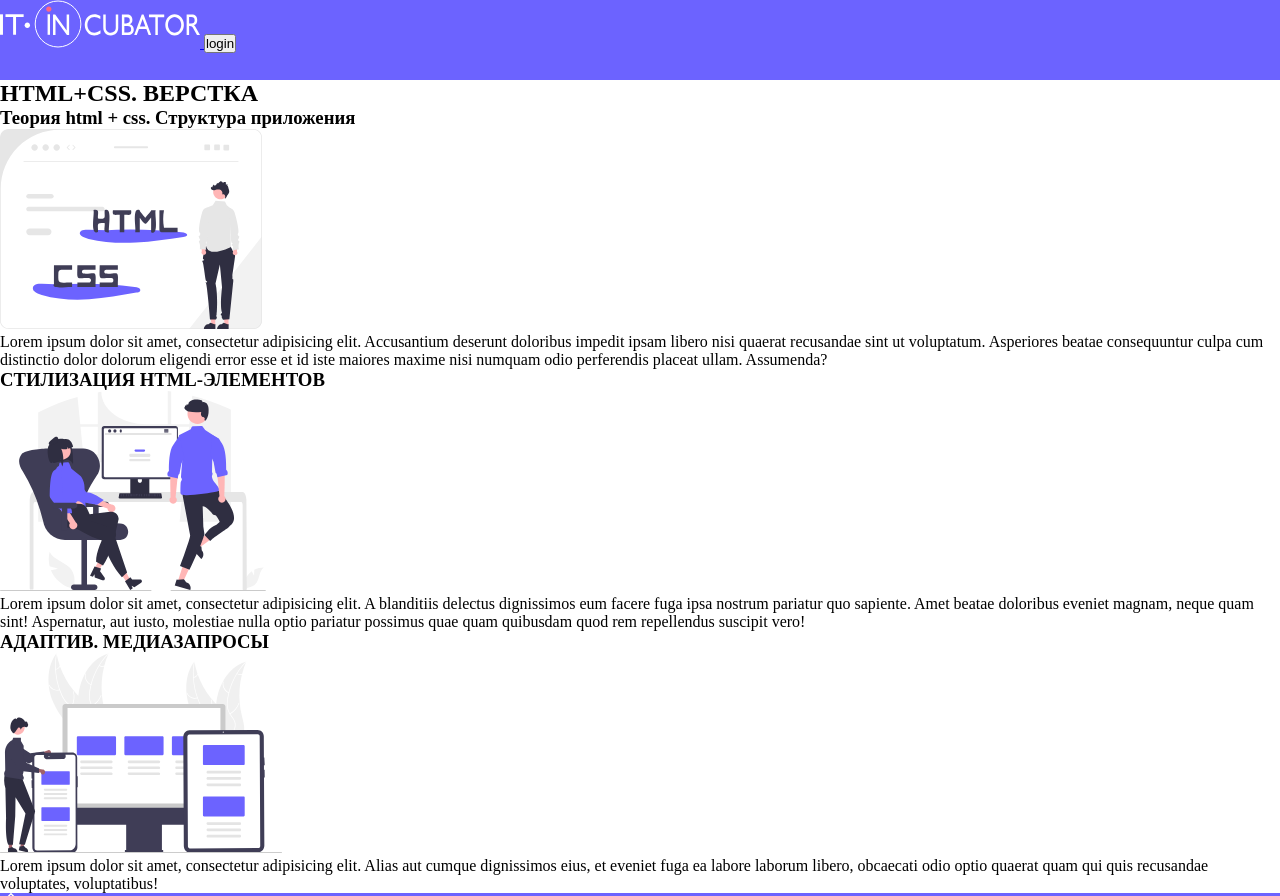
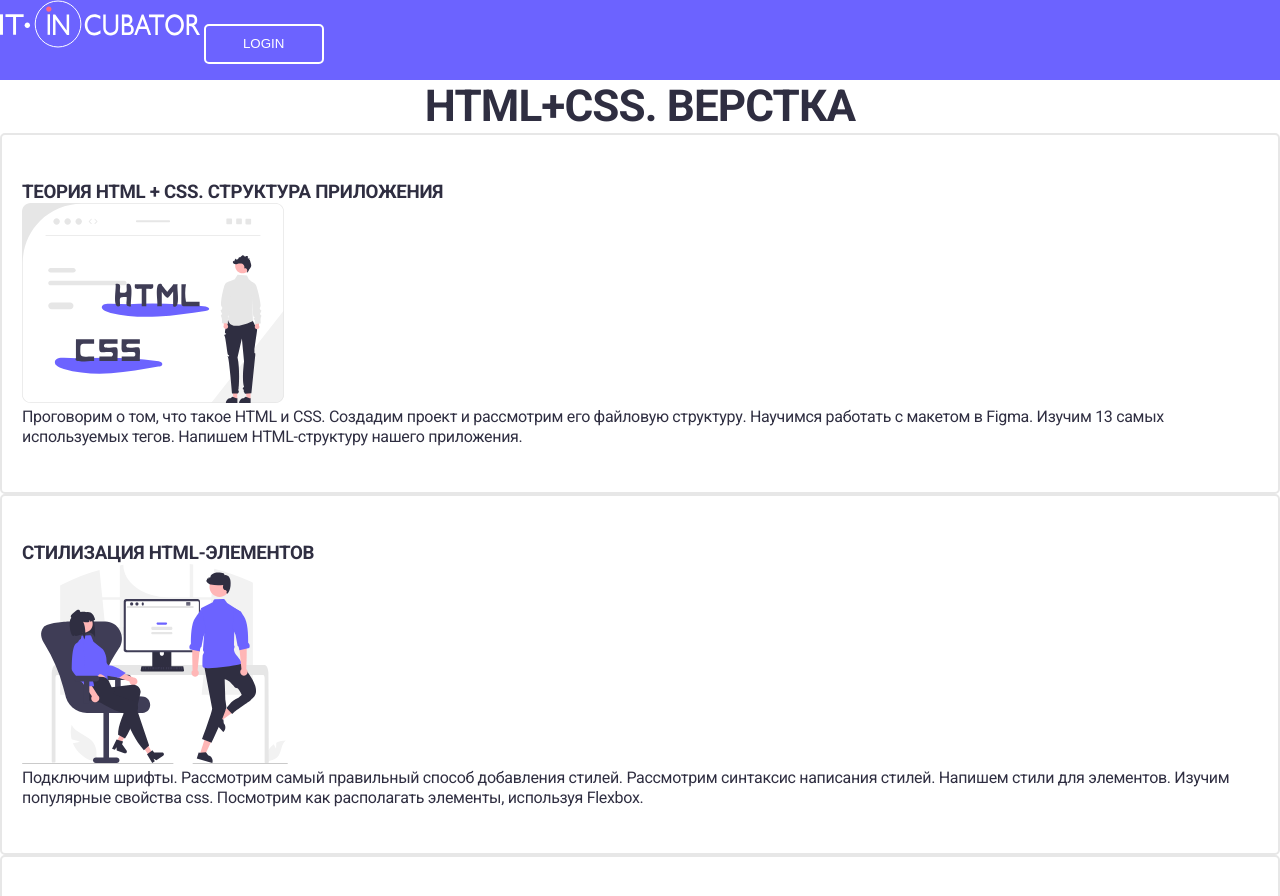
Before and after one commit to yulia463/Figma-HTML-CSS, a plain HTML site: page index.html in a window 1280 px wide. Shown: the top 896 px of the page. Drawn offline with Linux system fonts and the light colour scheme.

Commit message:
add css styles

```diff
--- a/css.css
+++ b/css.css
@@ -1,12 +1,62 @@
-*{
+* {
     margin: 0;
     padding: 0;
     box-sizing: border-box;
 }
-header{
+
+header {
     height: 80px;
 }
+
+body {
+    font-family: 'Roboto', sans-serif;
+    line-height: 1.2;
+    font-size: 16px;
+    font-weight: 400;
+    letter-spacing: -0.02em;
+    color: #2F2E41;;
+}
+
 header,
-footer{
+footer {
     background-color: #6C63FF;
 }
+
+.btn {
+    border: 2px solid #FFFFFF;
+    border-radius: 5px;
+    width: 120px;
+    height: 40px;
+    background-color: transparent;
+    cursor: pointer;
+    font-weight: 500;
+    color: #FFFFFF;
+}
+section{
+
+}
+h1 {
+    font-weight: 700;
+    font-size: 44px;
+    letter-spacing: -0.02em;
+    text-align: center;
+}
+
+.btn,
+h1,
+h3 {
+    text-transform: uppercase;
+}
+
+.card {
+    background: #FFFFFF;
+    border: 2px solid #E7E7E7;
+    border-radius: 5px;
+    padding: 46px 20px;
+}
+
+a {
+    color: #FFFFFF;
+    text-decoration: none;
+    text-transform: capitalize;
+}
--- a/index.html
+++ b/index.html
@@ -15,23 +15,23 @@
     <a href="#" target="_blank">
         <img src="./assets/images/logo.svg" alt="logo">
     </a>
-    <button>login</button>
+    <button class="btn">login</button>
 </header>
 <section>
     <h1>HTML+CSS. ВЕРСТКА</h1>
-    <div><h3>Теория html + css. Структура приложения</h3> <img src="./assets/images/img-1.svg" alt="">
-        <p>Lorem ipsum dolor sit amet, consectetur adipisicing elit. Accusantium deserunt doloribus impedit ipsam libero
-            nisi quaerat recusandae sint ut voluptatum. Asperiores beatae consequuntur culpa cum distinctio dolor
-            dolorum eligendi error esse et id iste maiores maxime nisi numquam odio perferendis placeat
-            ullam. Assumenda?</p></div>
-    <div><h3>СТИЛИЗАЦИЯ HTML-ЭЛЕМЕНТОВ</h3> <img src="./assets/images/img-2.svg" alt="">
-        <p>Lorem ipsum dolor sit amet, consectetur adipisicing elit. A blanditiis delectus dignissimos eum facere fuga
-            ipsa nostrum pariatur quo sapiente. Amet beatae doloribus eveniet magnam, neque quam sint! Aspernatur, aut
-            iusto, molestiae nulla optio pariatur possimus quae quam quibusdam quod rem repellendus suscipit vero!</p>
+    <div class="card"><h3>Теория html + css. Структура приложения</h3> <img src="./assets/images/img-1.svg" alt="">
+        <p>Проговорим о том, что такое HTML и CSS. Создадим проект и рассмотрим его файловую структуру. Научимся
+            работать с макетом в Figma. Изучим 13 самых используемых тегов. Напишем HTML-структуру нашего приложения.
+        </p></div>
+    <div class="card"><h3>СТИЛИЗАЦИЯ HTML-ЭЛЕМЕНТОВ</h3> <img src="./assets/images/img-2.svg" alt="">
+        <p>Подключим шрифты. Рассмотрим самый правильный способ добавления стилей. Рассмотрим синтаксис написания
+            стилей.
+            Напишем стили для элементов. Изучим популярные свойства css. Посмотрим как располагать элементы, используя
+            Flexbox.</p>
     </div>
-    <div><h3>АДАПТИВ. МЕДИАЗАПРОСЫ</h3> <img src="./assets/images/img-3.svg" alt="">
-        <p>Lorem ipsum dolor sit amet, consectetur adipisicing elit. Alias aut cumque dignissimos eius, et eveniet fuga
-            ea labore laborum libero, obcaecati odio optio quaerat quam qui quis recusandae voluptates, voluptatibus!
+    <div class="card"><h3>АДАПТИВ. МЕДИАЗАПРОСЫ</h3> <img src="./assets/images/img-3.svg" alt="">
+        <p>Сделаем наше приложение адаптивным, чтобы оно так же хорошо выглядело на планшетах и мобильных телефонах.
+            Рассмотрим как работает св-во flex-wrap. Научимся делать адаптив, используя медиазапросы.
         </p></div>
 
 </section>
```
